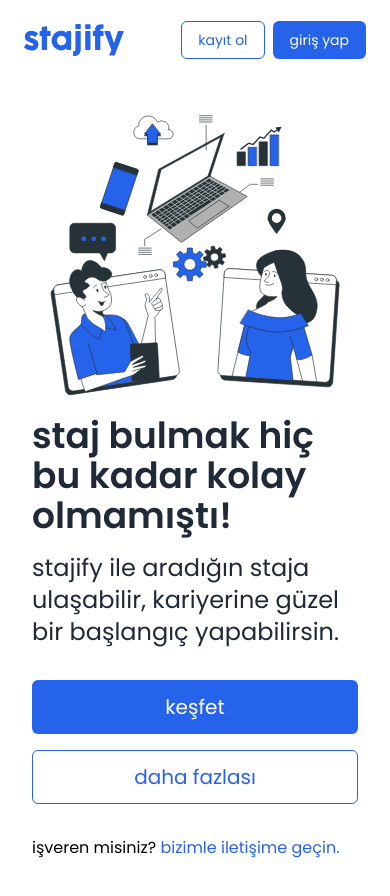
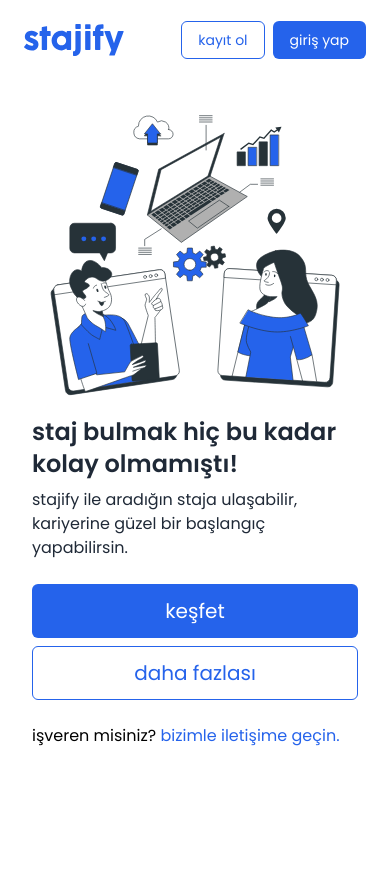
Before and after one commit to onurravli/stajify, a Next.js app in the folder packages/frontend/: page / in a window 390 px wide. Shown: the top 896 px of the page. After the commit the page ends 844 px from the top, so only its background shows below. Built offline with nearby package versions, Linux system fonts and the light colour scheme.

Commit message:
chore(frontend): update hero layout

```diff
--- a/packages/frontend/src/app/page.tsx
+++ b/packages/frontend/src/app/page.tsx
@@ -7,14 +7,14 @@ export default function Home() {
     <main className="flex min-h-[calc(100vh-4rem)] flex-col items-center justify-center px-8 py-24 mt-0">
       <div className="w-full md:max-w-7xl h-auto flex flex-col md:flex-row items-center align-middle justify-center md:gap-16">
         <Hero className="max-w-xs md:max-w-md w-full h-auto" />
-        <div className="flex flex-col items-stat justify-center gap-4">
-          <span className="text-4xl md:text-6xl font-semibold text-gray-800">
+        <div className="flex flex-col items-stat justify-center gap-2 md:gap-4">
+          <span className="text-2xl md:text-6xl font-semibold text-gray-800">
             staj bulmak hiç bu kadar kolay olmamıştı!
           </span>
-          <span className="text-2xl md:text-3xl font-normal text-gray-800">
+          <span className="text-1xl md:text-3xl font-normal text-gray-800">
             stajify ile aradığın staja ulaşabilir, kariyerine güzel bir başlangıç yapabilirsin.
           </span>
-          <div className="flex flex-col md:flex-row w-full items-center justify-start gap-4 mt-4">
+          <div className="flex flex-col md:flex-row w-full items-center justify-start gap-2 md:gap-4 mt-4">
             <Button size="lg" variant="primary">
               keşfet
             </Button>
```
